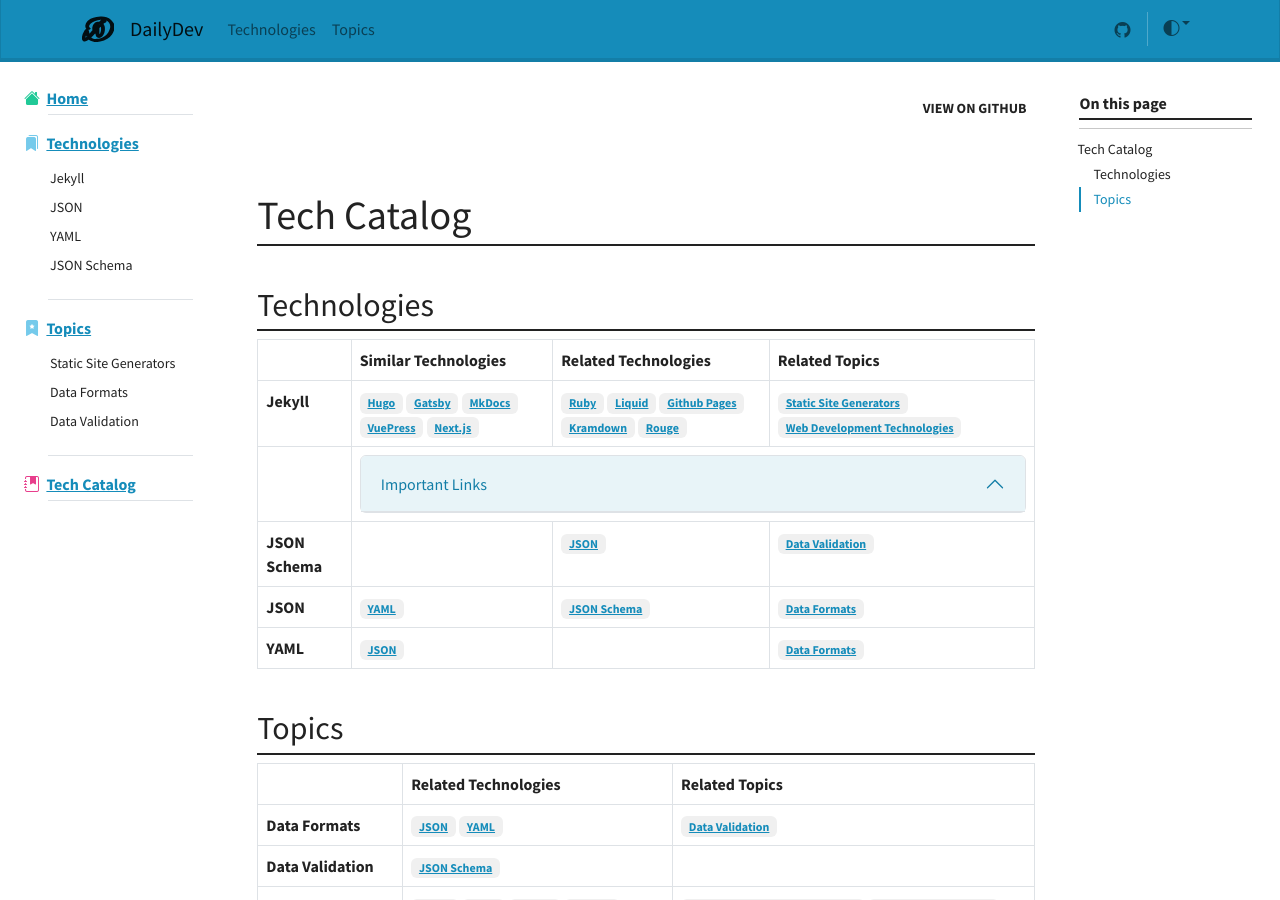
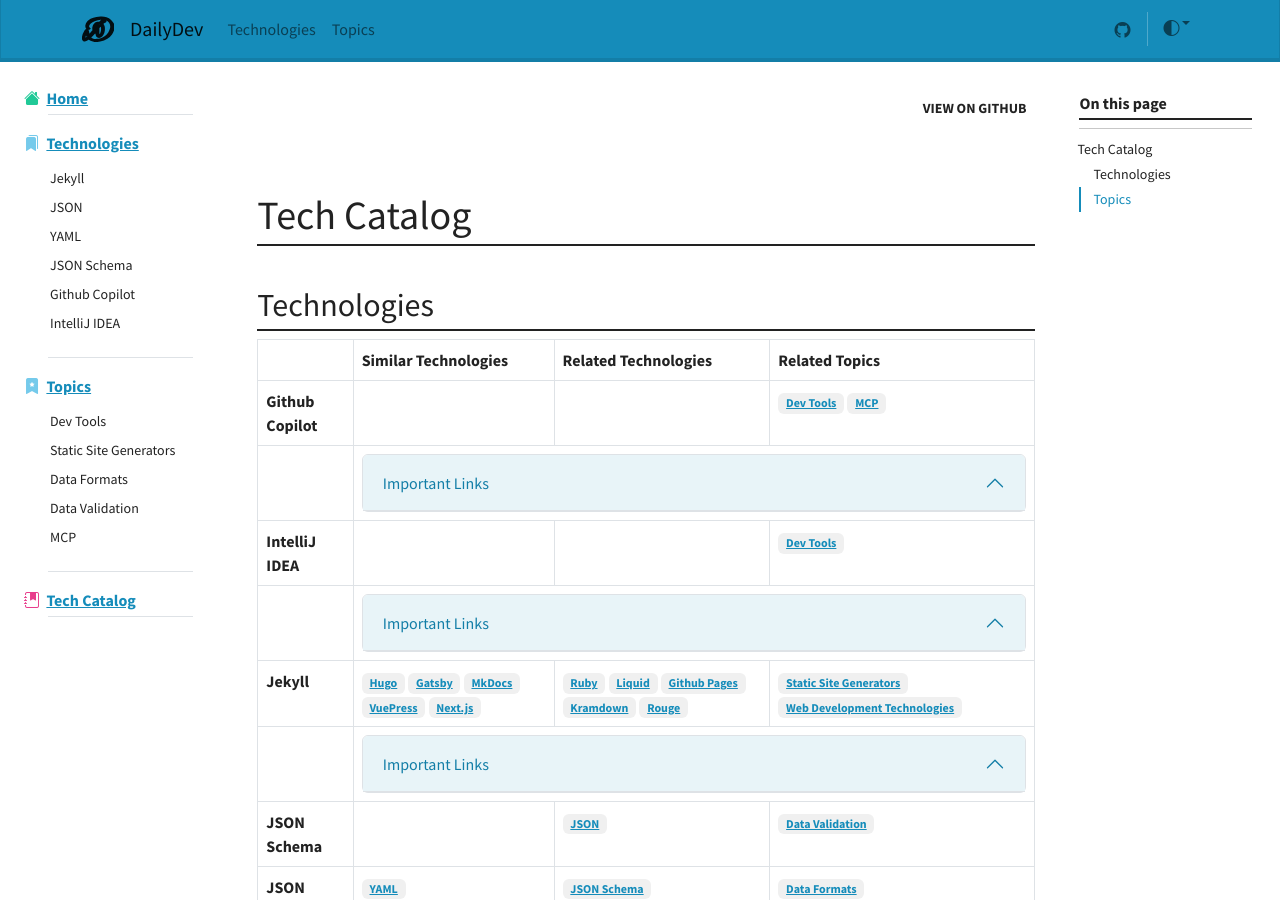
Before and after one commit to shadhini/daily-dev, a Jekyll site: the page built from docs/tech-catalog.md, in a window 1280 px wide and 900 px high. Built offline with Jekyll 4.4.1, drawn with Linux system fonts in a browser that asks for light colours; nearby versions of some CDN libraries; comment, search, counter and statistics services are not loaded; some of the changed text lies outside the part shown.

Commit message:
dev tools

```diff
--- a/docs/_data/tech-catalog-sidebar.yml
+++ b/docs/_data/tech-catalog-sidebar.yml
@@ -10,14 +10,18 @@
     - title: JSON
     - title: YAML
     - title: JSON Schema
+    - title: Github Copilot
+    - title: IntelliJ IDEA
 
 - title: Topics
   icon: bookmark-star-fill
   icon_color: cyan
   pages:
+    - title: Dev Tools
     - title: Static Site Generators
     - title: Data Formats
     - title: Data Validation
+    - title: MCP
 
 - title: Tech Catalog
   icon: journal-bookmark-fill
--- a/docs/_data/technologies-sidebar.yml
+++ b/docs/_data/technologies-sidebar.yml
@@ -10,6 +10,8 @@
     - title: JSON
     - title: YAML
     - title: JSON Schema
+    - title: Github Copilot
+    - title: IntelliJ IDEA
 
 - title: Tech Catalog
   icon: journal-bookmark-fill
--- a/docs/_data/technologies.yml
+++ b/docs/_data/technologies.yml
@@ -44,3 +44,22 @@ json-schema:
     - "Data Validation"
   related-technologies:
     - "JSON"
+github-copilot:
+  topics:
+    - "Dev Tools"
+    - "MCP"
+  important:
+    - name: "Github Copilot CLI: Configurations"
+      url: "https://github.com/shadhini/daily-dev/blob/main/github-copilot-cli/configurations.md"
+    - name: "Github Copilot CLI: Commands"
+      url: "https://github.com/shadhini/daily-dev/blob/main/github-copilot-cli/commands.md"
+intellij-idea:
+  topics:
+    - "Dev Tools"
+  important:
+    - name: "IntelliJ IDEA: Debugging"
+      url: "https://github.com/shadhini/daily-dev/blob/main/IDE-support/IntelliJIDEA/debugging.md"
+    - name: "Github Copilot CLI: Version Control"
+      url: "https://github.com/shadhini/daily-dev/blob/main/IDE-support/IntelliJIDEA/version-control.md"
+    - name: "IntelliJ IDEA: Shortcuts"
+      url: "https://github.com/shadhini/daily-dev/blob/main/IDE-support/IntelliJIDEA/shortcuts.md"
--- a/docs/_data/topics-sidebar.yml
+++ b/docs/_data/topics-sidebar.yml
@@ -6,9 +6,11 @@
   icon: bookmark-star-fill
   icon_color: cyan
   pages:
+    - title: Dev Tools
     - title: Static Site Generators
     - title: Data Formats
     - title: Data Validation
+    - title: MCP
 
 - title: Tech Catalog
   icon: journal-bookmark-fill
--- a/docs/_data/topics.yml
+++ b/docs/_data/topics.yml
@@ -24,3 +24,7 @@ data-formats:
 data-validation:
   technologies:
     - "JSON Schema"
+dev-tools:
+  technologies:
+    - "IntelliJ IDEA"
+    - "Github Copilot"
--- /dev/null
+++ b/docs/_technologies/intellij-idea.md
@@ -0,0 +1,8 @@
+---
+title: IntelliJ IDEA
+render_with_liquid: false
+---
+
+# IntelliJ IDEA
+
+`IDE`
--- /dev/null
+++ b/docs/_topics/dev-tools.md
@@ -0,0 +1,18 @@
+---
+title: Dev Tools
+render_with_liquid: false
+---
+
+# Dev Tools
+
+## IDEs
+- Visual Studio Code
+  - Visual Studio Code vs Visual Studio Code - Insiders
+    - Visual Studio Code Stable: the monthly tested release for everyday work
+    - Visual Studio Code Insiders: the daily preview build that gets new features first but may be less stable
+- IntelliJ IDEA
+
+## AI Tools
+- GitHub Copilot
+  - [CLI](https://github.com/github/copilot-cli?utm_source=web-hpace-copilot-cli-primary-cta&utm_medium=web&utm_campaign=universe25post)
+  - VS Code extension
```
Also changed, not shown: TODO.md (added, +10 -0 lines), docs/_technologies/github-copilot.md (added, +31 -0 lines), docs/_technologies/jekyll.md (+0 -3 lines), docs/_topics/mcp.md (added, +16 -0 lines), github-copilot-cli/commands.md (added, +18 -0 lines), github-copilot-cli/configurations.md (added, +7 -0 lines).
